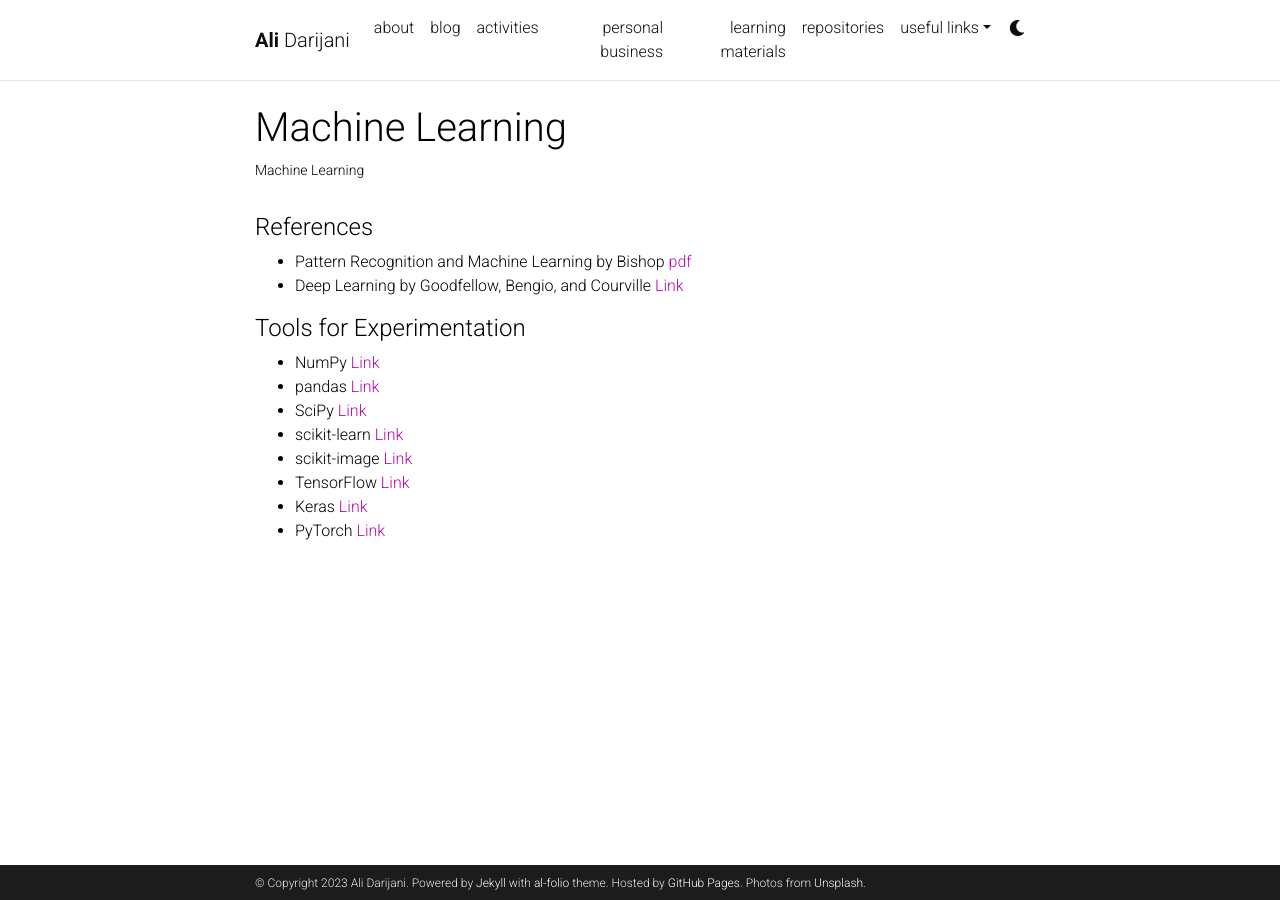
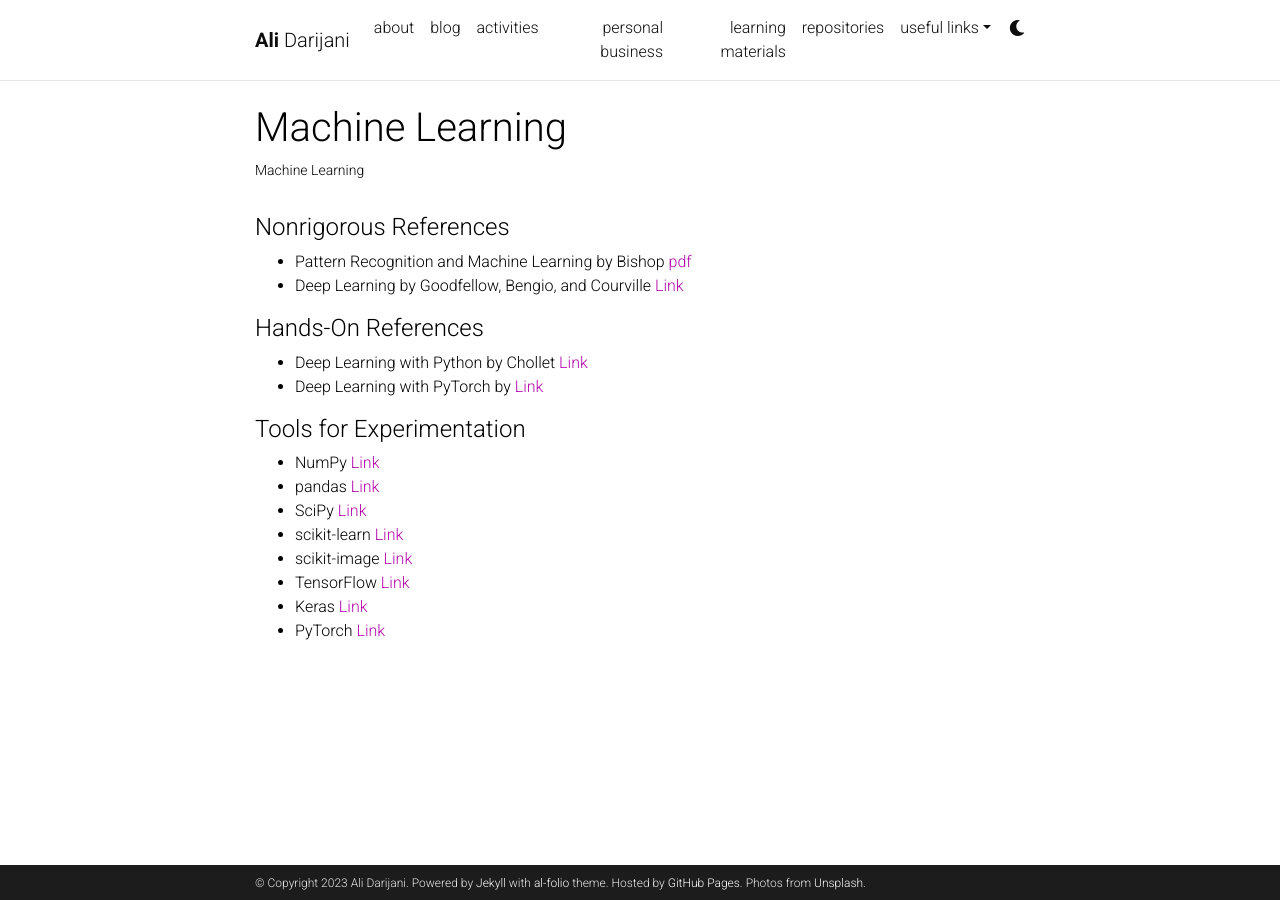
Before and after one commit to adarijani/adarijani.github.io_archived, a Jekyll site: the page built from _projects/ml.md, in a window 1280 px wide. Built offline with Jekyll 4.4.1, drawn with Linux system fonts in a browser that asks for light colours; comment, search, counter and statistics services are not loaded; a style sheet for code colours, icons or effects is not loaded.

Commit message:
Update ml.md

```diff
--- a/_projects/ml.md
+++ b/_projects/ml.md
@@ -7,11 +7,15 @@ importance: 12
 category: teaching
 ---
 
-#### References
+#### Nonrigorous References
 
 * Pattern Recognition and Machine Learning by Bishop [pdf](https://www.microsoft.com/en-us/research/uploads/prod/2006/01/Bishop-Pattern-Recognition-and-Machine-Learning-2006.pdf)
 * Deep Learning by Goodfellow, Bengio, and Courville [Link](https://www.deeplearningbook.org/)
 
+#### Hands-On References
+
+* Deep Learning with Python by Chollet [Link](https://www.manning.com/books/deep-learning-with-python-second-edition)
+* Deep Learning with PyTorch by [Link](https://www.manning.com/books/deep-learning-with-pytorch)
 
 #### Tools for Experimentation
 
```
